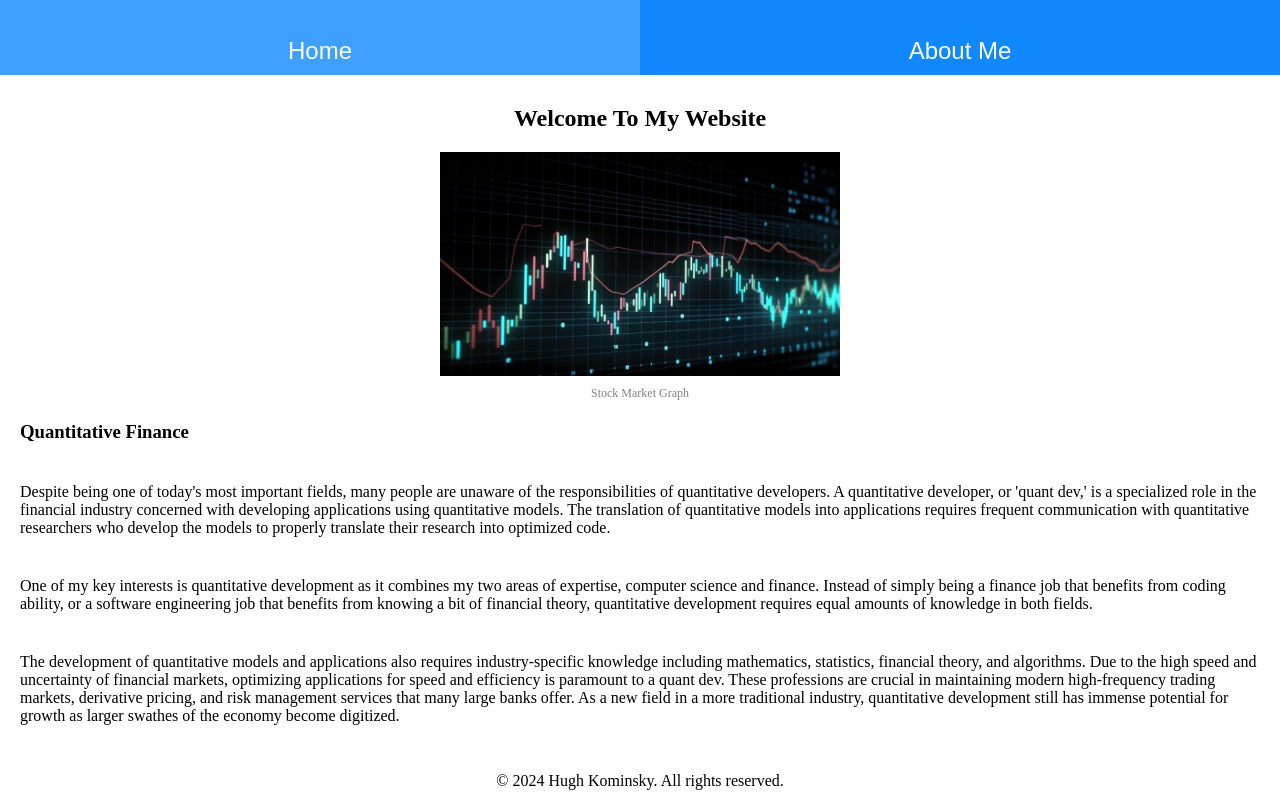
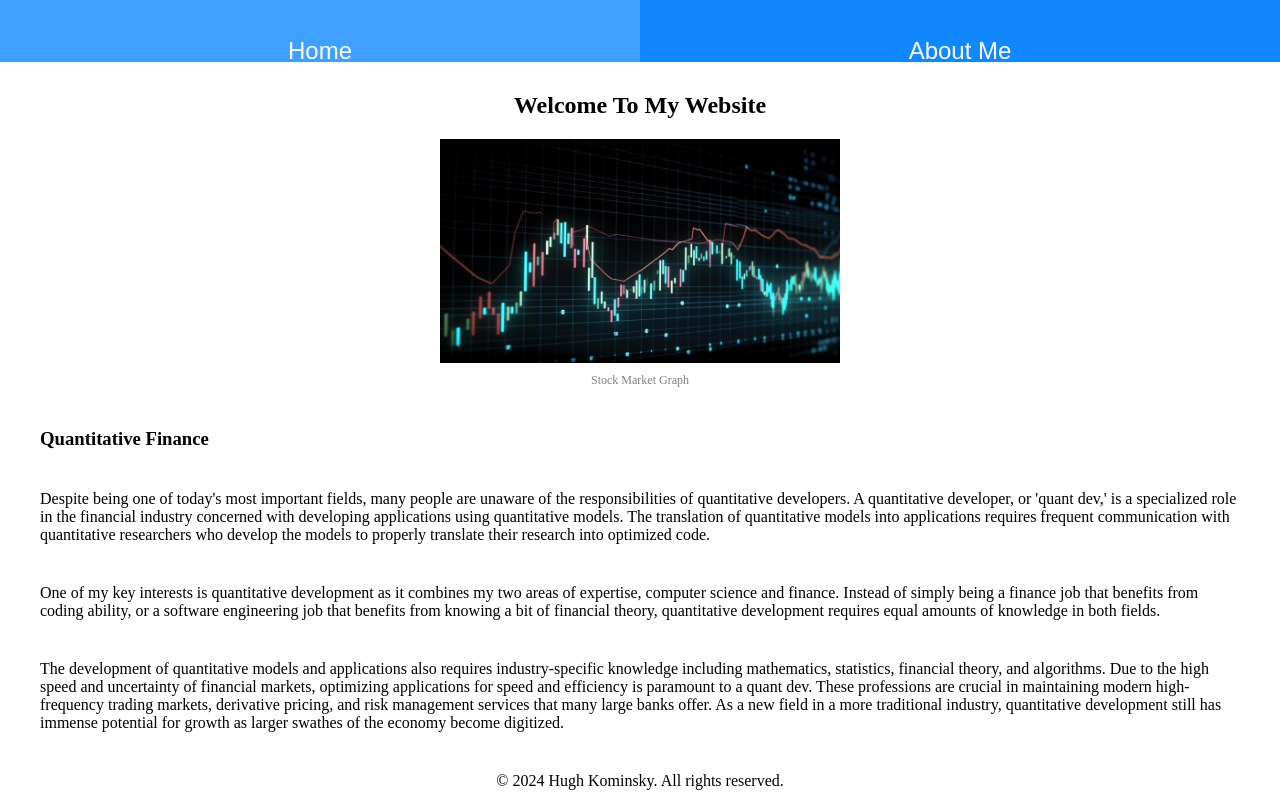
Before and after one commit to hkominsky/hkominsky.github.io, a plain HTML site: page index.html in a window 1280 px wide. Drawn offline with Linux system fonts and the light colour scheme.

Commit message:
padding?

```diff
--- a/index.html
+++ b/index.html
@@ -22,7 +22,7 @@
             <p class="picturedesc">Stock Market Graph</p>
         </section>
 
-        <section>
+        <section class="padding">
             <h3 class="padding">Quantitative Finance</h3>
             <p class="padding">Despite being one of today's most important fields, many people are unaware of the responsibilities of quantitative
                 developers. A quantitative developer, or 'quant dev,' is a specialized role in the financial industry concerned with
```
Also changed, not shown: template.html (+1 -1 lines).
